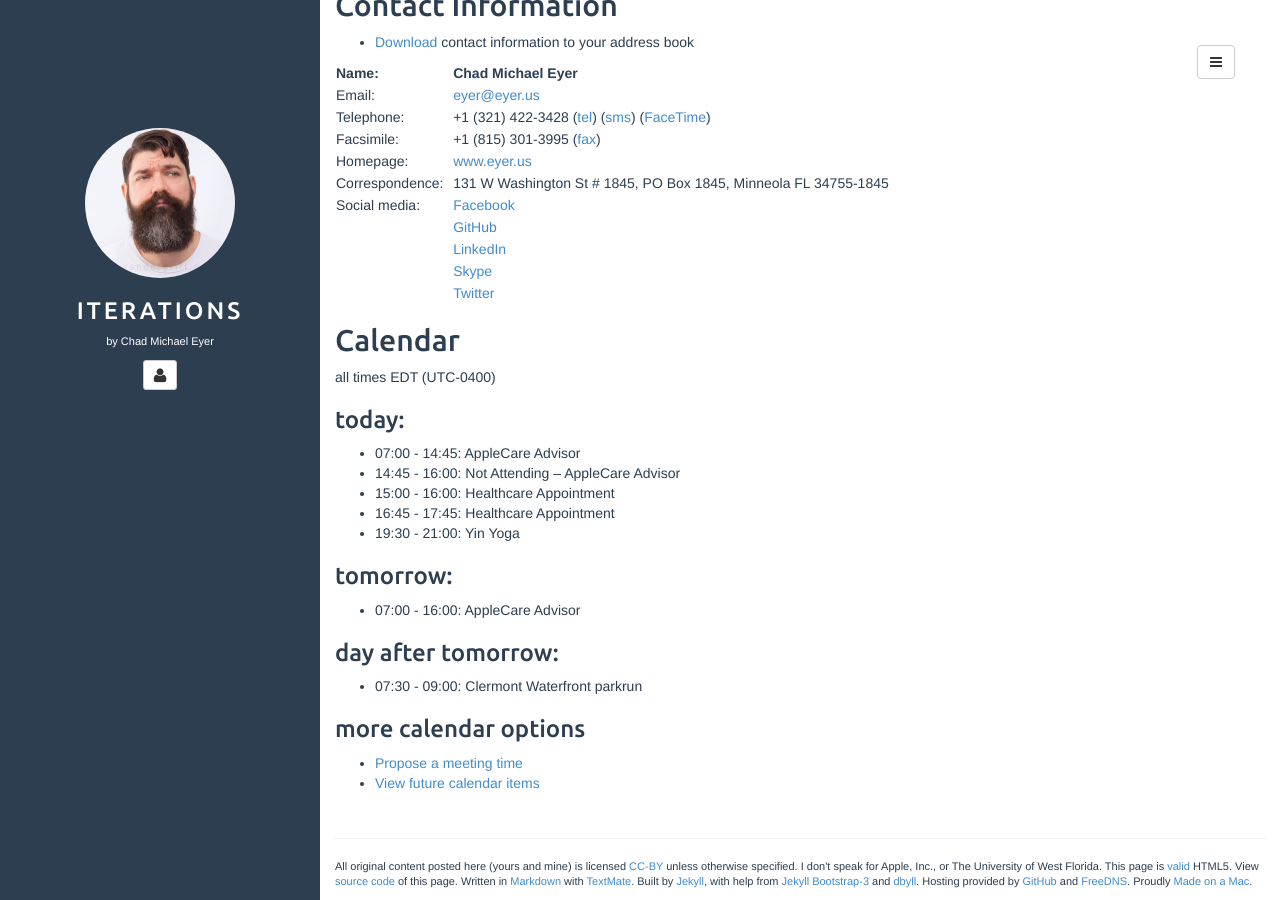
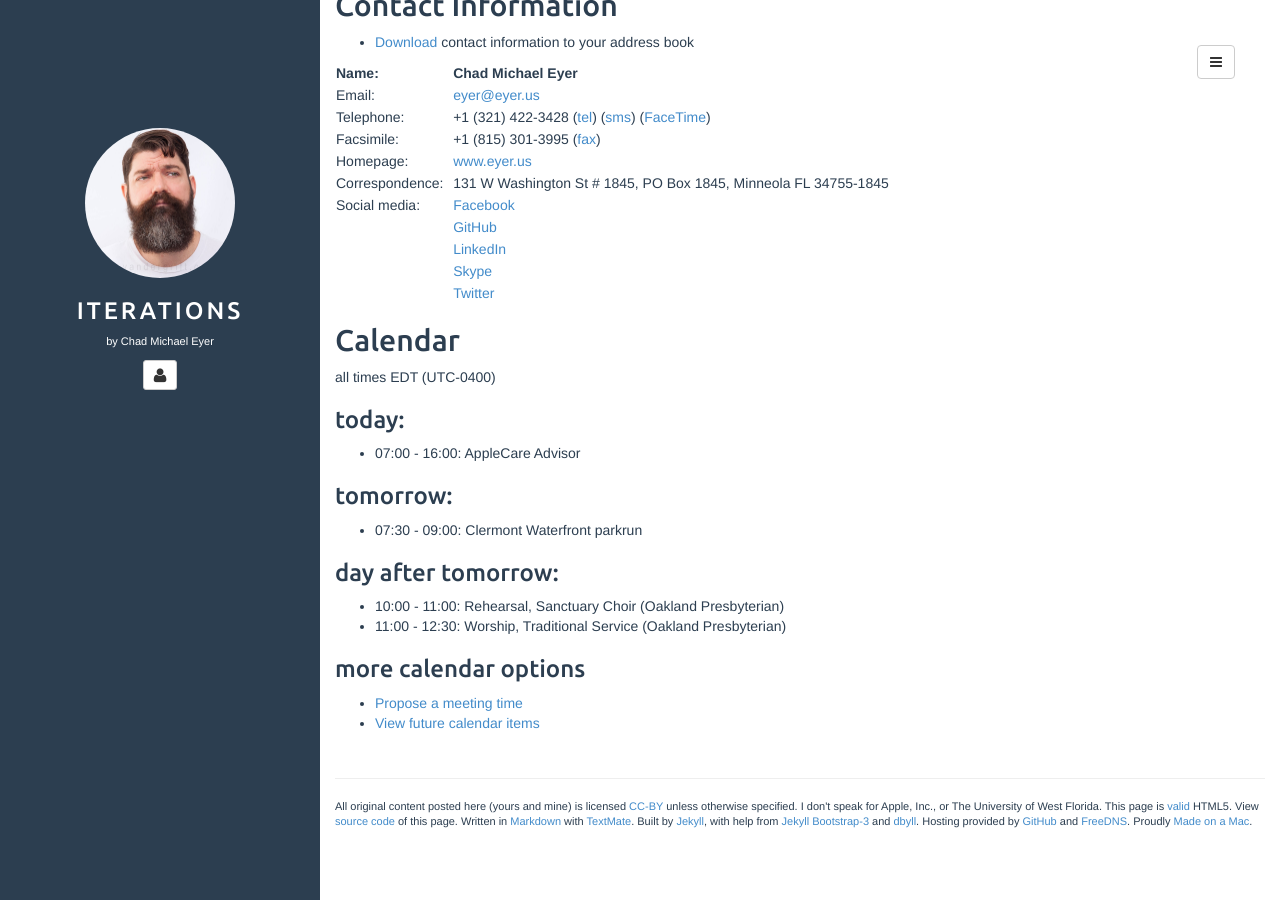
Before and after one commit to chadmichaeleyer/chadmichaeleyer.github.io, a Jekyll site: the page built from about.md, in a window 1280 px wide and 900 px high, scrolled down 1110 px. Built offline with Jekyll 4.4.1, drawn with Linux system fonts in a browser that asks for light colours.

Commit message:
calendar update

```diff
--- a/calendar.markdown
+++ b/calendar.markdown
@@ -2,16 +2,13 @@ all times EDT (UTC-0400)
 
 ### today:
 
-* 07:00 - 14:45: AppleCare Advisor
-* 14:45 - 16:00: Not Attending – AppleCare Advisor
-* 15:00 - 16:00: Healthcare Appointment
-* 16:45 - 17:45: Healthcare Appointment
-* 19:30 - 21:00: Yin Yoga
+* 07:00 - 16:00: AppleCare Advisor
 
 ### tomorrow:
 
-* 07:00 - 16:00: AppleCare Advisor
+* 07:30 - 09:00: Clermont Waterfront parkrun
 
 ### day after tomorrow:
 
-* 07:30 - 09:00: Clermont Waterfront parkrun
+* 10:00 - 11:00: Rehearsal, Sanctuary Choir (Oakland Presbyterian)
+* 11:00 - 12:30: Worship, Traditional Service (Oakland Presbyterian)
```
Also changed, not shown: calendar-year.markdown (+65 -69 lines).
